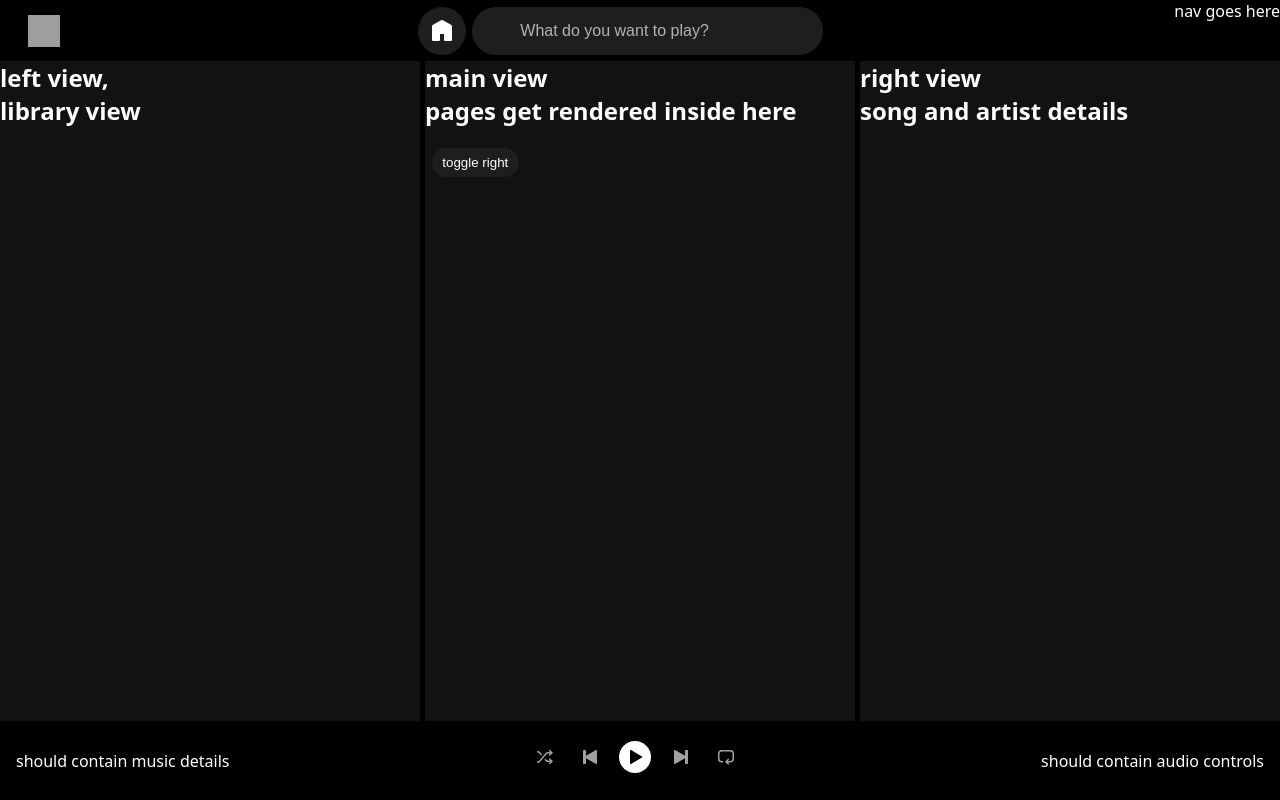
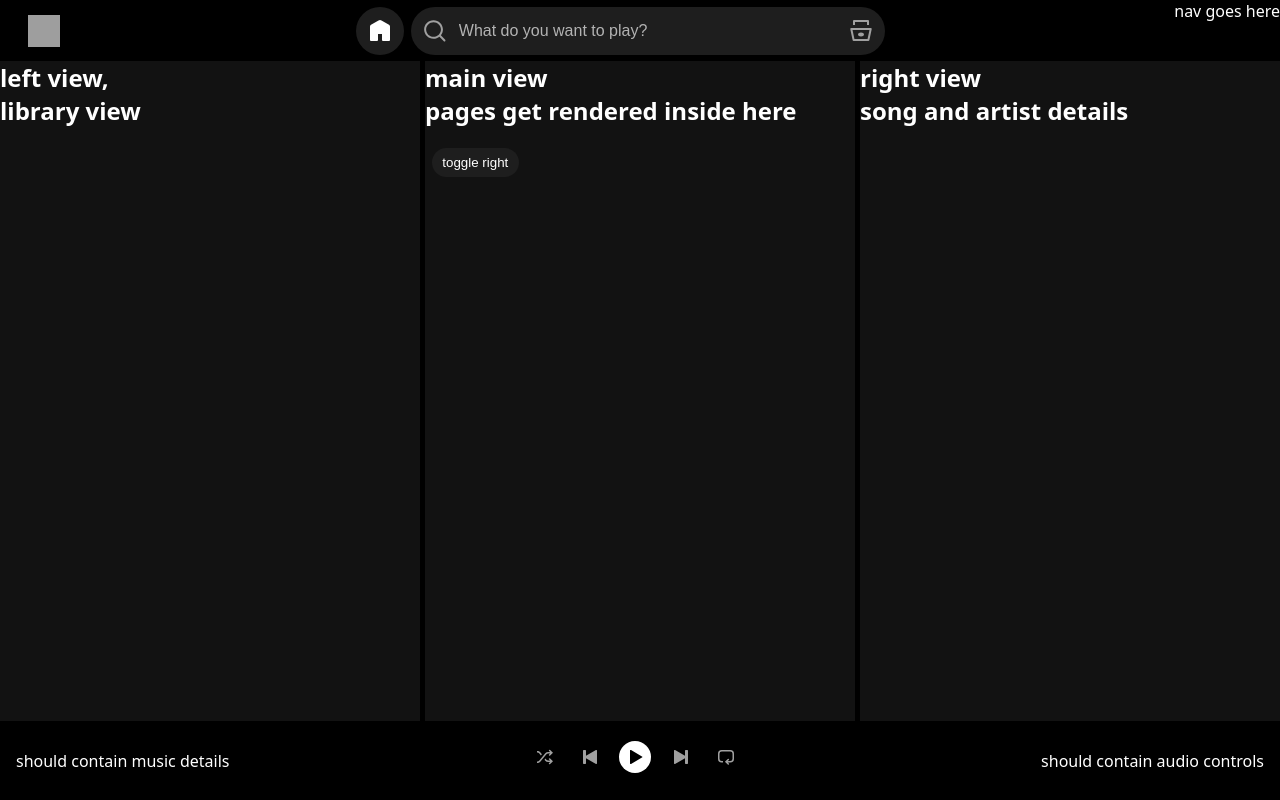
Before and after one commit to veritasx01/audion, a React (Vite) app: page / in a window 1280 px wide. Built offline with nearby package versions, Linux system fonts and the light colour scheme; grey boxes are pictures that could not be loaded.

Commit message:
search bar icons, non functional

```diff
--- a/src/assets/styles/basics/helpers.css
+++ b/src/assets/styles/basics/helpers.css
@@ -44,6 +44,11 @@
   height: 32px;
 }
 
+.size-48 {
+  width: 48px;
+  height: 48px;
+}
+
 .two-cols {
   grid-template-columns: minmax(284px, 26.25rem) 1fr;
 }
--- a/src/assets/styles/cmps/SearchBar.css
+++ b/src/assets/styles/cmps/SearchBar.css
@@ -2,6 +2,7 @@
   border-radius: 100px;
   padding: 12px 96px 12px 48px;
   height: 3rem;
+  min-width: 474px;
   background: #1e1e1e;
   color: white;
   font-size: 1rem;
--- a/src/cmps/SearchBar.jsx
+++ b/src/cmps/SearchBar.jsx
@@ -1,9 +1,38 @@
 export function SearchBar() {
   return (
-    <form className="flex align-center">
-      <div></div>
-      <input className="main-searchbar" type="text" placeholder="What do you want to play?"></input>
-      <div></div>
+    <form className="flex align-center" style={{ position: "relative" }}>
+      <span
+        className="size-48 flex justify-center align-center"
+        style={{ position: "absolute" }}
+      >
+        <svg
+          className="size-24"
+          aria-hidden="true"
+          viewBox="0 0 24 24"
+          fill="#a0a0a0"
+        >
+          <path d="M10.533 1.27893C5.35215 1.27893 1.12598 5.41887 1.12598 10.5579C1.12598 15.697 5.35215 19.8369 10.533 19.8369C12.767 19.8369 14.8235 19.0671 16.4402 17.7794L20.7929 22.132C21.1834 22.5226 21.8166 22.5226 22.2071 22.132C22.5976 21.7415 22.5976 21.1083 22.2071 20.7178L17.8634 16.3741C19.1616 14.7849 19.94 12.7634 19.94 10.5579C19.94 5.41887 15.7138 1.27893 10.533 1.27893ZM3.12598 10.5579C3.12598 6.55226 6.42768 3.27893 10.533 3.27893C14.6383 3.27893 17.94 6.55226 17.94 10.5579C17.94 14.5636 14.6383 17.8369 10.533 17.8369C6.42768 17.8369 3.12598 14.5636 3.12598 10.5579Z"></path>
+        </svg>
+      </span>
+      <input
+        className="main-searchbar"
+        type="text"
+        placeholder="What do you want to play?"
+      ></input>
+      <div
+        className="size-48 flex justify-center align-center"
+        style={{ position: "absolute", right: "0px" }}
+      >
+        <svg
+          className="size-24"
+          aria-hidden="true"
+          viewBox="0 0 24 24"
+          fill="#a0a0a0"
+        >
+          <path d="M15 15.5c0 1.105-1.343 2-3 2s-3-.895-3-2 1.343-2 3-2 3 .895 3 2"></path>
+          <path d="M1.513 9.37A1 1 0 0 1 2.291 9h19.418a1 1 0 0 1 .979 1.208l-2.339 11a1 1 0 0 1-.978.792H4.63a1 1 0 0 1-.978-.792l-2.339-11a1 1 0 0 1 .201-.837zM3.525 11l1.913 9h13.123l1.913-9zM4 2a1 1 0 0 1 1-1h14a1 1 0 0 1 1 1v4h-2V3H6v3H4z"></path>
+        </svg>
+      </div>
     </form>
   );
 }
```
